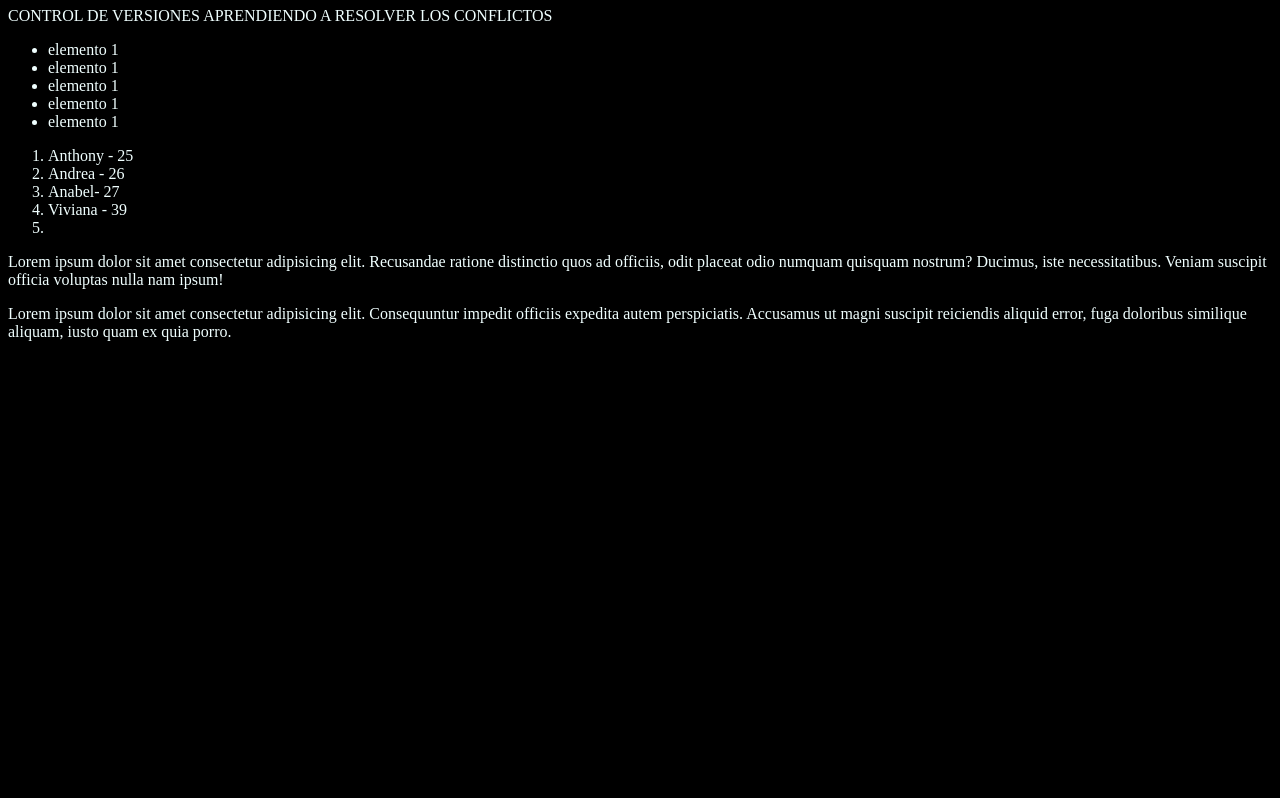
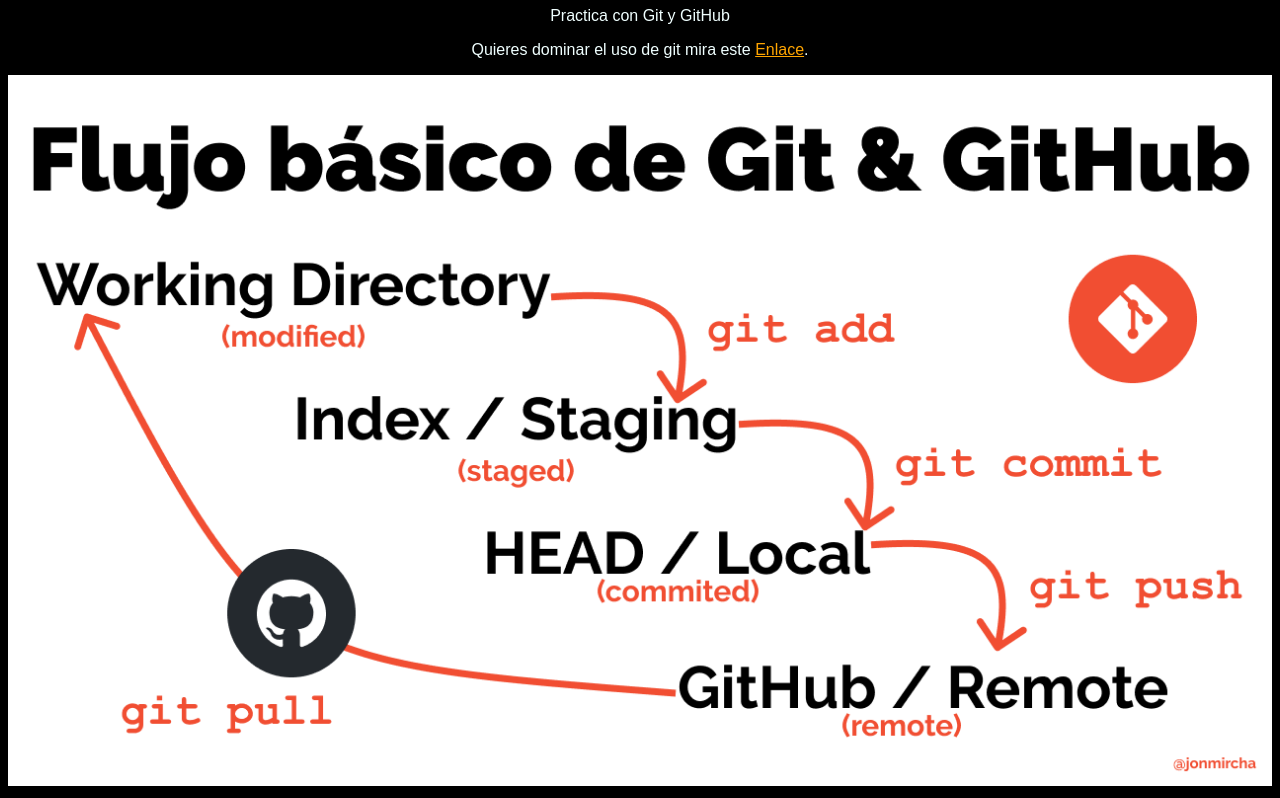
Before and after one commit to anthonycampoc/atlast-proyecto1, a plain HTML site: page index.html in a window 1280 px wide. Shown: the part 73-871 px from the top of the page. Before the commit the page ends 800 px from the top, so only its background shows below. Drawn offline with Linux system fonts and the light colour scheme.

Commit message:
agregando imagen flujo de git y modificando estilos

```diff
--- a/index.html
+++ b/index.html
@@ -8,25 +8,11 @@
 </head>
 <body>
     <h1>TITULO GIT</h1>
-
-    <p>CONTROL DE  VERSIONES APRENDIENDO A RESOLVER LOS CONFLICTOS</p>
-    <ul>
-        <li>elemento 1</li>
-        <li>elemento 1</li>
-        <li>elemento 1</li>
-        <li>elemento 1</li>
-        <li>elemento 1</li>
-    </ul>
-    <ol>
-        <li>Anthony - 25</li>
-        <li>Andrea - 26 </li>
-        <li>Anabel- 27</li>
-        <li>Viviana - 39</li>
-        <li></li>
-    </ol>
-    <p>Lorem ipsum dolor sit amet consectetur adipisicing elit. Recusandae ratione distinctio quos ad officiis, odit placeat odio numquam quisquam nostrum? Ducimus, iste necessitatibus. Veniam suscipit officia voluptas nulla nam ipsum!</p>
-
-    <p>Lorem ipsum dolor sit amet consectetur adipisicing elit. Consequuntur impedit officiis expedita autem perspiciatis. Accusamus ut magni suscipit reiciendis aliquid error, fuga doloribus similique aliquam, iusto quam ex quia porro.</p>
+    <p>Practica con Git y GitHub</p>
+    <p>Quieres dominar el uso de git mira este
+        <a href="https://jonmircha.com/git" target="_blank">Enlace</a>.
+    </p>
+   <img src="git-flow.png" alt="Flujo de Git" >
     <script src="index.js"></script>
 
 </body>
--- a/style.css
+++ b/style.css
@@ -1,4 +1,18 @@
 html {
     background-color: black;
     color: azure;
+    font-family: sans-serif;
+    text-align: center;
 }
+
+a{
+    color: orange;
+}
+
+a:hover{
+    color: orangered;
+}
+
+img{
+    max-width: 100%;
+}
```
Also changed, not shown: git-flow.png (added).
